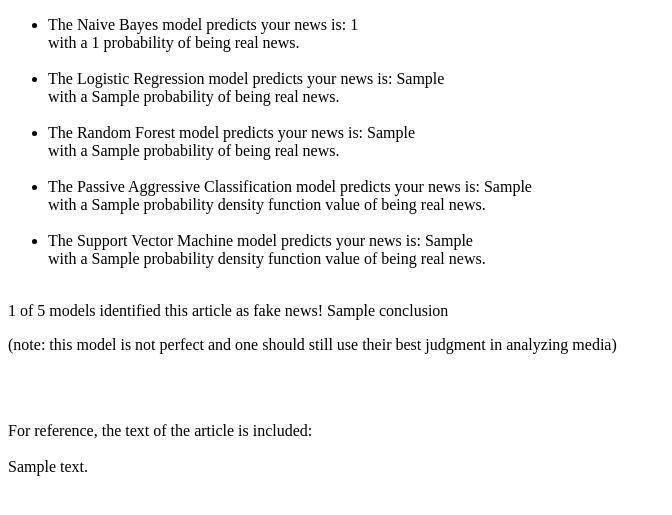
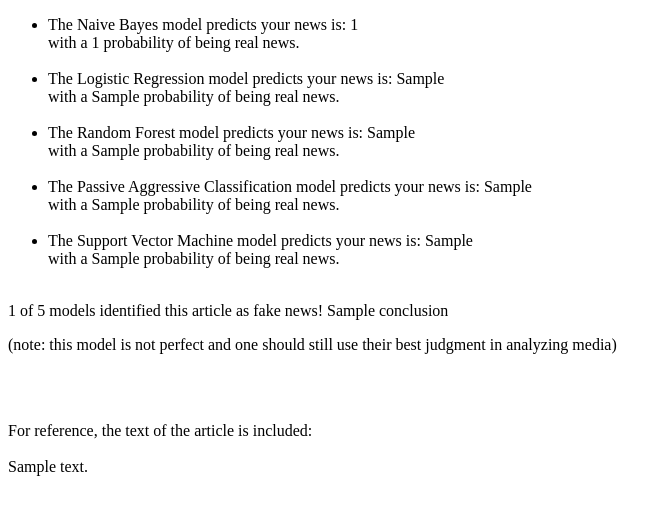
Before and after one commit to mateomartinez510/Fake_News_Sentiment_Analysis, a Flask app: template templates/predictions.html in a window 1280 px wide. Shown: the part 147-662 px from the top of the page, without its empty margins (0-672 px from the left). Run offline with Flask 2, Linux system fonts and the light colour scheme; the template is opened without the code that fills it: most values are stand-ins (such as "Sample title", 1, 10 or a date in 2020).

Commit message:
Changed pdf value to calculating pdf form pac and svm classifiers.

```diff
--- a/app.py
+++ b/app.py
@@ -12,6 +12,7 @@ from newspaper import fulltext
 import requests
 import sqlite3
 from sqlite3 import Error
+from scipy import stats
 
 app = Flask(__name__)
 @app.route('/')
@@ -72,13 +73,14 @@ def submit():
     tfidf_pac_classifier = joblib.load(model_dir + filename)
     pac_pred = tfidf_pac_classifier.predict(X_test)[0]
     pac_pdf = tfidf_pac_classifier.decision_function(X_test)[0]
+    pac_proba = stats.norm.cdf(pac_pdf)
 
     # loading the TF-IDF Support Vector Machine Model:
     filename = 'tfidf_svm_classifier.sav'
     tfidf_svm_classifier = joblib.load(model_dir + filename)
     svm_pred = tfidf_svm_classifier.predict(X_test)[0]
     svm_pdf = tfidf_svm_classifier.decision_function(X_test)[0]
-
+    svm_proba = stats.norm.cdf(svm_pdf)
 
     # this counter with track the overall truthiness of the models:
     fake_news_counter = 0
@@ -135,8 +137,8 @@ def submit():
                             nb_pred=nb_pred, nb_proba=round(nb_proba,2),
                             lr_pred=lr_pred, lr_proba=round(lr_proba,2),
                             rf_pred=rf_pred, rf_proba=round(rf_proba,2),
-                            pac_pred=pac_pred, pac_pdf=round(pac_pdf,2),
-                            svm_pred=svm_pred, svm_pdf=round(svm_pdf,2),
+                            pac_pred=pac_pred, pac_pdf=round(pac_proba,2),
+                            svm_pred=svm_pred, svm_pdf=round(svm_proba,2),
                             fake_news_counter=fake_news_counter,
                             conclusion = conclusion)
 
--- a/templates/predictions.html
+++ b/templates/predictions.html
@@ -12,8 +12,8 @@
         <li> The Naive Bayes model predicts your news is: {{nb_pred}}<br> with a {{nb_proba}} probability of being real news.<br> <br> </li>
         <li> The Logistic Regression model predicts your news is: {{lr_pred}}<br> with a {{lr_proba}} probability of being real news.<br> <br> </li>
         <li> The Random Forest model predicts your news is: {{rf_pred}} <br> with a {{rf_proba}} probability of being real news. <br> <br> </li>
-        <li> The Passive Aggressive Classification model predicts your news is: {{pac_pred}} <br> with a {{pac_pdf}} probability density function value of being real news. <br> <br> </li>
-        <li> The Support Vector Machine model predicts your news is: {{svm_pred}} <br> with a {{svm_pdf}} probability density function value of being real news. <br> <br> </li>
+        <li> The Passive Aggressive Classification model predicts your news is: {{pac_pred}} <br> with a {{pac_pdf}} probability of being real news. <br> <br> </li>
+        <li> The Support Vector Machine model predicts your news is: {{svm_pred}} <br> with a {{svm_pdf}} probability of being real news. <br> <br> </li>
     </ul>
     <p>{{fake_news_counter}} of 5 models identified this article as fake news! {{conclusion}}</p>
 
```
